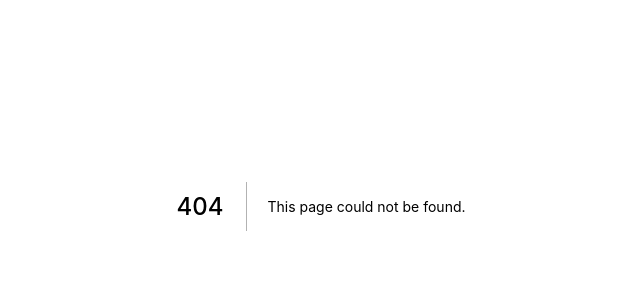
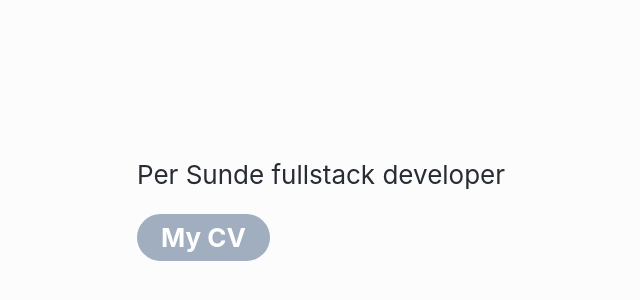
Before and after one commit to persunde/persunde.github.io, a Next.js app: page /cv_august.pdf in a window 1280 px wide. Before the commit this address had no page. Shown: the part 194-494 px from the top of the page, without its empty margins (319-959 px from the left). Built offline with nearby package versions, Linux system fonts and the light colour scheme.

Commit message:
tmp page to show cv since the url was used in an application

```diff
--- /dev/null
+++ b/pages/cv_august.pdf.tsx
@@ -0,0 +1,17 @@
+import Link from "next/link";
+import React from "react";
+
+export default function Home() {
+    return (
+        <header className="App-header flex h-screen">
+            <div className="m-auto space-y-6">
+            <div>Per Sunde fullstack developer</div>
+            <div className="pr-2">
+                <Link href="/assets/cv/cv.pdf">
+                    <a className="bg-gray-500 hover:bg-gray-700 text-white font-bold py-2 px-6 rounded-full padding">My CV</a>
+                </Link>
+            </div>
+            </div>
+        </header>
+    )
+}
```
